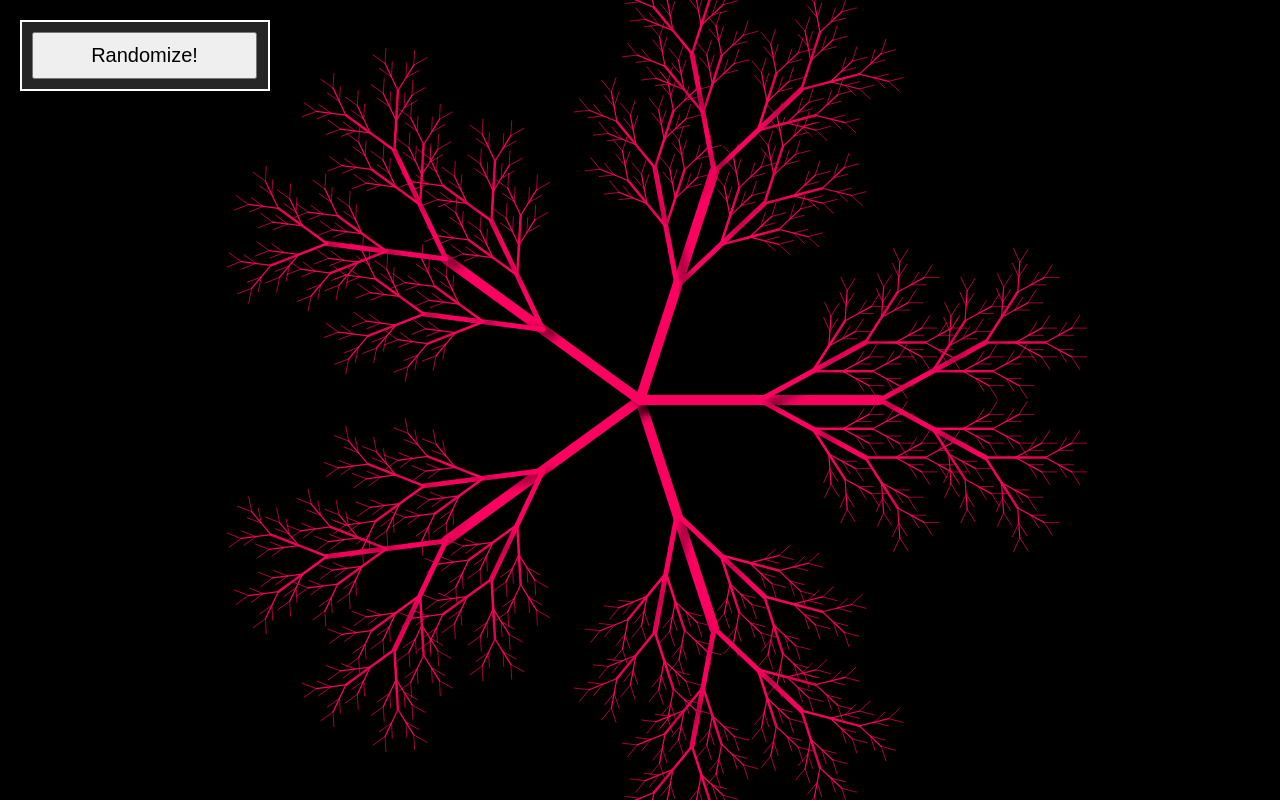
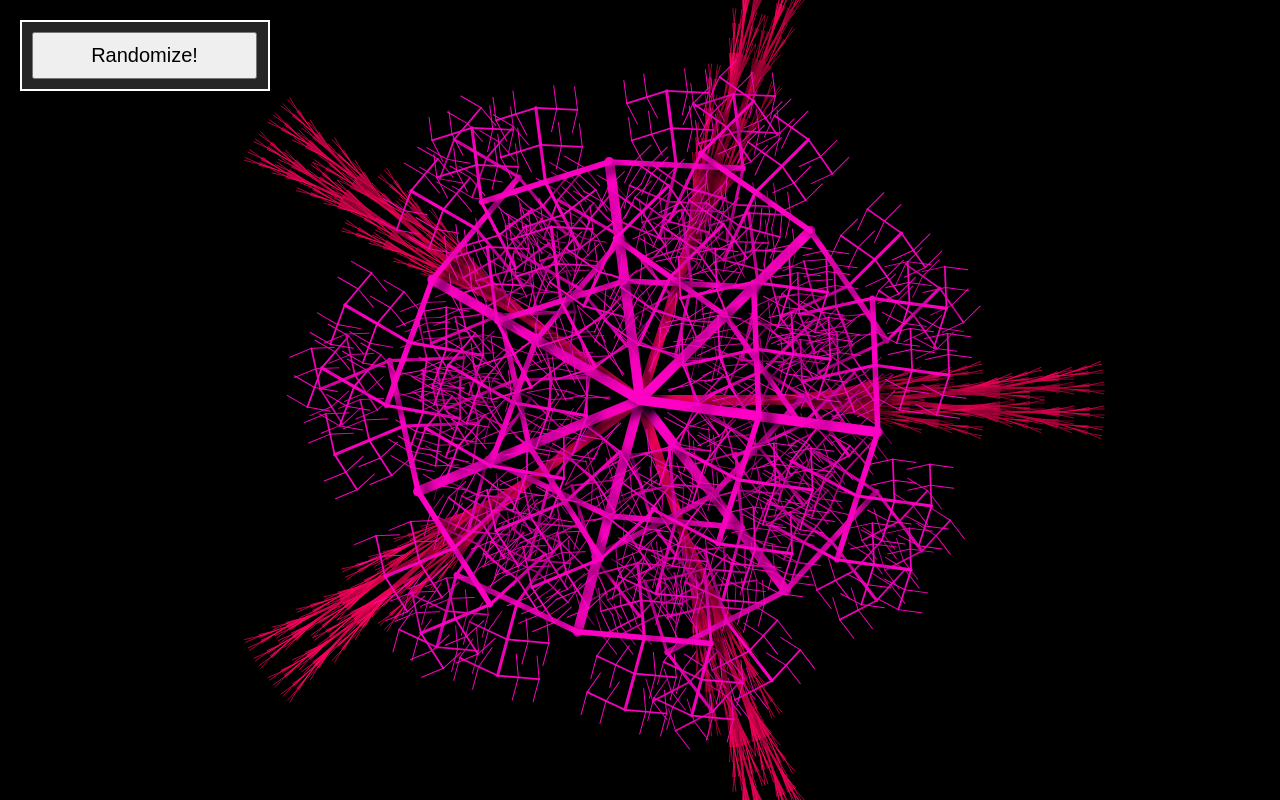
Before and after one commit to YakubuAmidu/Generator-art, a website: page index.html in a window 1280 px wide. Both pictures are taken after a click on the button "Randomize!". Drawn offline with Linux system fonts and the light colour scheme.

Commit message:
Initial commit

```diff
--- a/index.html
+++ b/index.html
@@ -13,7 +13,7 @@
   <body>
     <canvas id="canvas1"></canvas>
     <div id="controls">
-      <button id="randomizeBotton">Randomize!</button>
+      <button id="randomizeButton">Randomize!</button>
     </div>
     <script src="script.js"></script>
   </body>
--- a/sass/base/_base.scss
+++ b/sass/base/_base.scss
@@ -34,4 +34,5 @@ button {
   padding: 10px 40px;
   width: 225px;
   font-size: 20px;
+  cursor: pointer;
 }
--- a/script.js
+++ b/script.js
@@ -15,12 +15,16 @@ window.addEventListener("load", function () {
 
   // Effect settings
   let size = canvas.width < canvas.height ? canvas.width * 0.3 : canvas.height * 0.3;
+  const maxLevel = 4;
+  const branches = 2;
+
   let sides = 5;
-  let maxLevel = 4;
   let scale = 0.5;
-  let spread = 0.5;
-  let branches = 2;
+  let spread = 0.1;
   let color = "hsl(" + Math.random() * 360 + ", 100%, 50%)";
+
+  // Controls
+  const randomizeButton = document.getElementById('randomizeButton');
 
   function drawBranch(level) {
     if (level > maxLevel) return;
@@ -58,4 +62,14 @@ window.addEventListener("load", function () {
   }
 
   drawFractal();
+
+  function randomizeFractal(){
+    sides = Math.random() * 7 + 2;
+    scale = Math.random() * 0.2 + 0.4;
+    spread = Math.random() * 2.9 + 0.1;
+    color = "hsl(" + Math.random() * 360 + ", 100%, 50%)";
+    drawFractal();
+  }
+
+  randomizeButton.addEventListener('click', randomizeFractal);
 });
```
Also changed, not shown: css/style.css.
